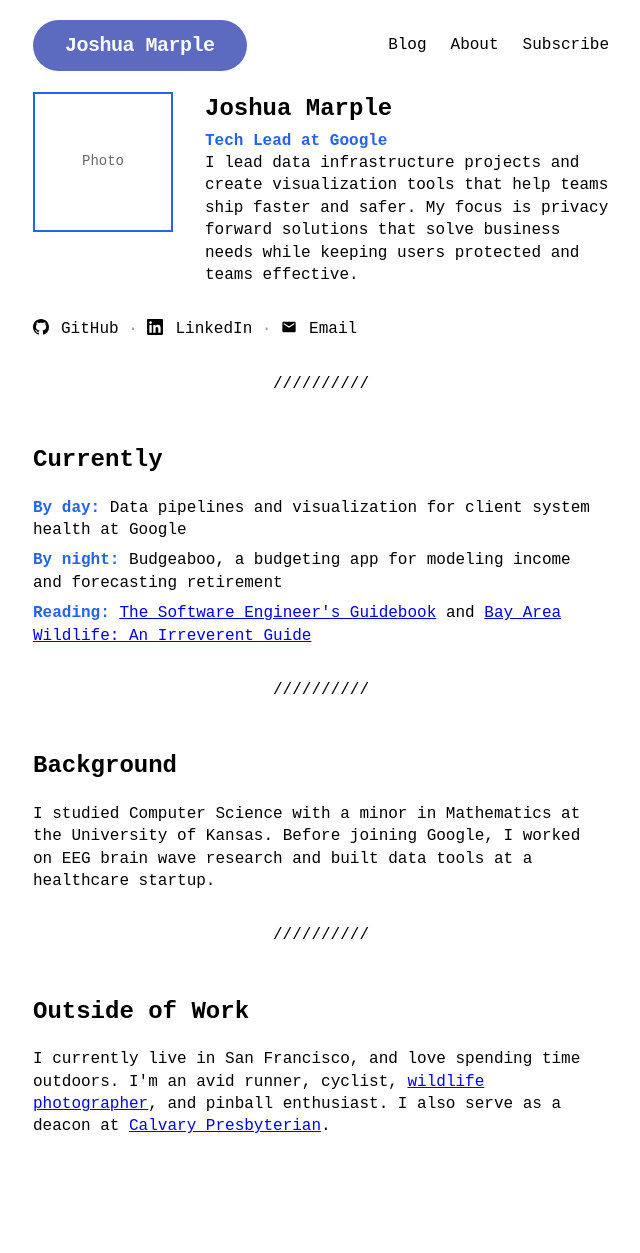
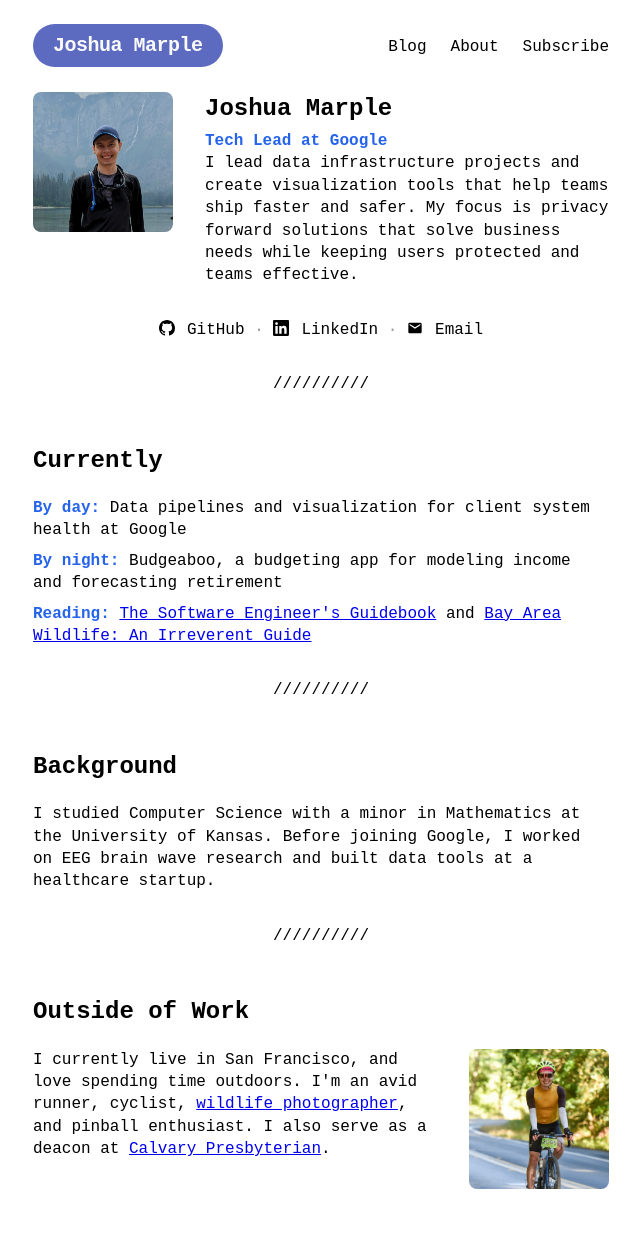
Before and after one commit to joshuaMarple/joshuamarple.github.io, a Jekyll site: the page built from about.html, in a window 1280 px wide. Shown: the whole page, without its empty margins (319-959 px from the left). Built offline with Jekyll 4.4.1, drawn with Linux system fonts in a browser that asks for light colours; some web fonts are replaced; before the commit the page ends 1218 px from its top, so only the background shows below that.

Commit message:
Add profile and biking images to about page
- Replace hero placeholder with profile photo
- Add two-column layout for Outside of Work section with biking image
- Center connect links
- Align header logo text with nav links

🤖 Generated with [Claude Code](https://claude.com/claude-code)

Co-Authored-By: Claude Opus 4.5 <noreply@anthropic.com>

```diff
--- a/_sass/no-style-please.scss
+++ b/_sass/no-style-please.scss
@@ -76,7 +76,7 @@ li { margin: 0.4rem 0; }
     padding: 0 2rem;
     display: flex;
     justify-content: space-between;
-    align-items: center;
+    align-items: baseline;
     flex-wrap: wrap;
     gap: 1rem;
   }
@@ -94,7 +94,7 @@ li { margin: 0.4rem 0; }
     font-size: 20px;
     color: #FAFAFA;
     background: #5C6BC0;
-    padding: 14px 32px;
+    padding: 10px 20px;
     border-radius: 50px;
     letter-spacing: -0.5px;
     white-space: nowrap;
--- a/about.html
+++ b/about.html
@@ -8,10 +8,7 @@ hide_footer: true
 
 <div class="about-page">
   <section class="about-hero">
-    <div class="photo-placeholder">
-      <!-- Replace with: <img src="/assets/images/photo.jpg" alt="Joshua Marple"> -->
-      <span>Photo</span>
-    </div>
+    <img src="/assets/images/profile.jpg" alt="Joshua Marple" class="about-photo">
     <div class="about-intro">
       <h1>Joshua Marple</h1>
       <p class="tagline">Tech Lead at Google</p>
@@ -45,6 +42,11 @@ hide_footer: true
 
   <section class="about-interests">
     <h2>Outside of Work</h2>
-    <p>I currently live in San Francisco, and love spending time outdoors. I'm an avid runner, cyclist, <a href="https://www.inaturalist.org/people/jmarps">wildlife photographer</a>, and pinball enthusiast. I also serve as a deacon at <a href="https://www.calvarypresbyterian.org">Calvary Presbyterian</a>.</p>
+    <div class="about-interests-content">
+      <div class="about-interests-text">
+        <p>I currently live in San Francisco, and love spending time outdoors. I'm an avid runner, cyclist, <a href="https://www.inaturalist.org/people/jmarps">wildlife photographer</a>, and pinball enthusiast. I also serve as a deacon at <a href="https://www.calvarypresbyterian.org">Calvary Presbyterian</a>.</p>
+      </div>
+      <img src="/assets/images/biking.jpeg" alt="Joshua biking" class="about-interests-photo">
+    </div>
   </section>
 </div>
--- a/assets/css/about.css
+++ b/assets/css/about.css
@@ -10,21 +10,11 @@
   margin-bottom: 2rem;
 }
 
-.photo-placeholder {
+.about-photo {
   width: 140px;
   height: 140px;
-  border: 2px solid #2563eb;
-  display: flex;
-  align-items: center;
-  justify-content: center;
-  font-size: 0.875rem;
-  color: #666;
-}
-
-.photo-placeholder img {
-  width: 100%;
-  height: 100%;
   object-fit: cover;
+  border-radius: 8px;
 }
 
 .about-intro h1 {
@@ -47,6 +37,10 @@
   font-weight: bold;
 }
 
+.about-connect {
+  text-align: center;
+}
+
 .about-currently ul {
   list-style: none;
   padding: 0;
@@ -56,17 +50,40 @@
   margin: 0.5rem 0;
 }
 
+.about-interests-content {
+  display: grid;
+  grid-template-columns: 1fr 140px;
+  gap: 2rem;
+  align-items: start;
+}
+
+.about-interests-text p {
+  margin: 0;
+}
+
+.about-interests-photo {
+  width: 140px;
+  height: 140px;
+  object-fit: cover;
+  border-radius: 8px;
+}
+
 @media (max-width: 480px) {
   .about-hero {
     grid-template-columns: 1fr;
     text-align: center;
   }
 
-  .photo-placeholder {
+  .about-photo {
     margin: 0 auto;
   }
 
-  .about-connect {
+  .about-interests-content {
+    grid-template-columns: 1fr;
     text-align: center;
   }
+
+  .about-interests-photo {
+    margin: 1rem auto 0;
+  }
 }
```
Also changed, not shown: assets/images/biking.jpeg (added), assets/images/profile.jpg (added).
